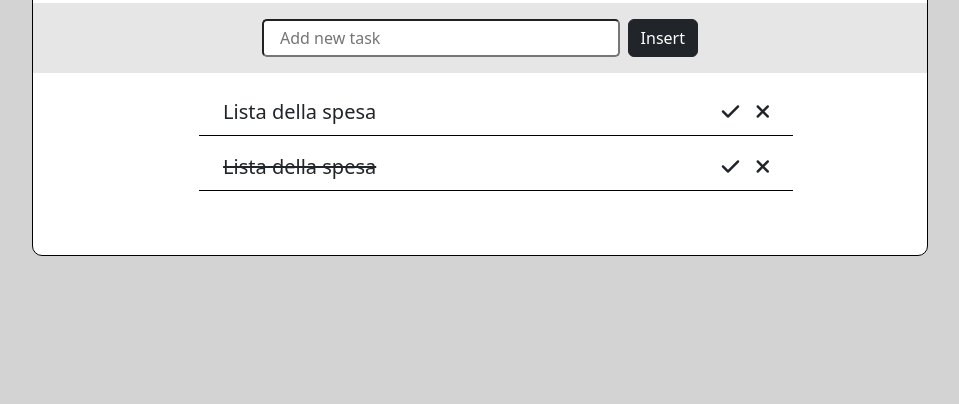
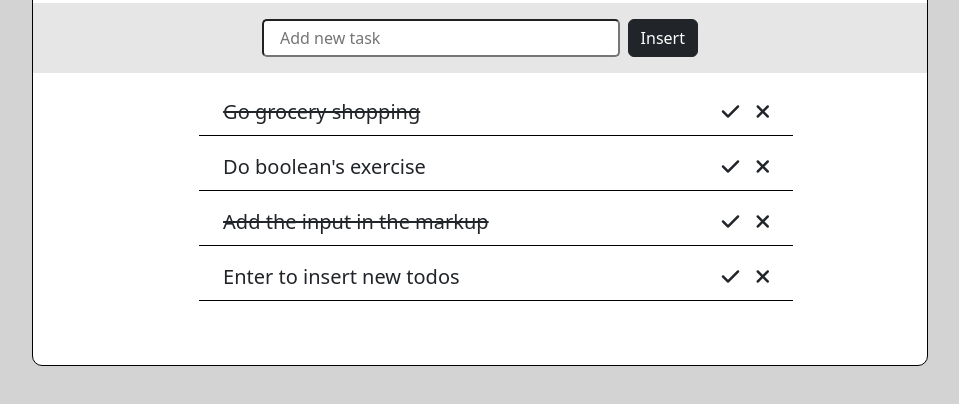
Before and after one commit to sder12/vue-todolist, a plain HTML site: page index.html in a window 1280 px wide. Shown: the part 156-560 px from the top of the page, without its empty margins (160-1119 px from the left). Drawn offline with nearby package versions, Linux system fonts and the light colour scheme.

Commit message:
Milestone 1 : add data list inside html

```diff
--- a/index.html
+++ b/index.html
@@ -35,8 +35,11 @@
             <!-- List -->
             <div class="ms_list mt-4">
                 <ul>
-                    <li class="fs-5 pb-2 mb-3 d-flex justify-content-between ps-4 pe-4">
-                        <span>Lista della spesa</span>
+                    <li class="fs-5 pb-2 mb-3 d-flex justify-content-between ps-4 pe-4"
+                        v-for="(todo, index) in todoList">
+                        <span :class="todo.done? 'done-bar' : ''">
+                            {{todo.text}}
+                        </span>
                         <div class="ms_list-left">
                             <span>
                                 <i class="fa-solid fa-check"></i>
@@ -46,18 +49,6 @@
                             </span>
                         </div>
                     </li>
-                    <li class="fs-5 pb-2 mb-3 d-flex justify-content-between ps-4 pe-4">
-                        <span class="done-bar">Lista della spesa</span>
-                        <div class="ms_list-left">
-                            <span>
-                                <i class="fa-solid fa-check f-m"></i>
-                            </span>
-                            <span class="ms-3">
-                                <i class="fa-solid fa-xmark"></i>
-                            </span>
-                        </div>
-                    </li>
-
 
                 </ul>
             </div>
--- a/js/script.js
+++ b/js/script.js
@@ -3,7 +3,7 @@ const{createApp} = Vue;
 createApp({
     data: function(){
         return{
-            todos : [
+            todoList : [
                 {
                     text: "Go grocery shopping",
                     done: true,
```
